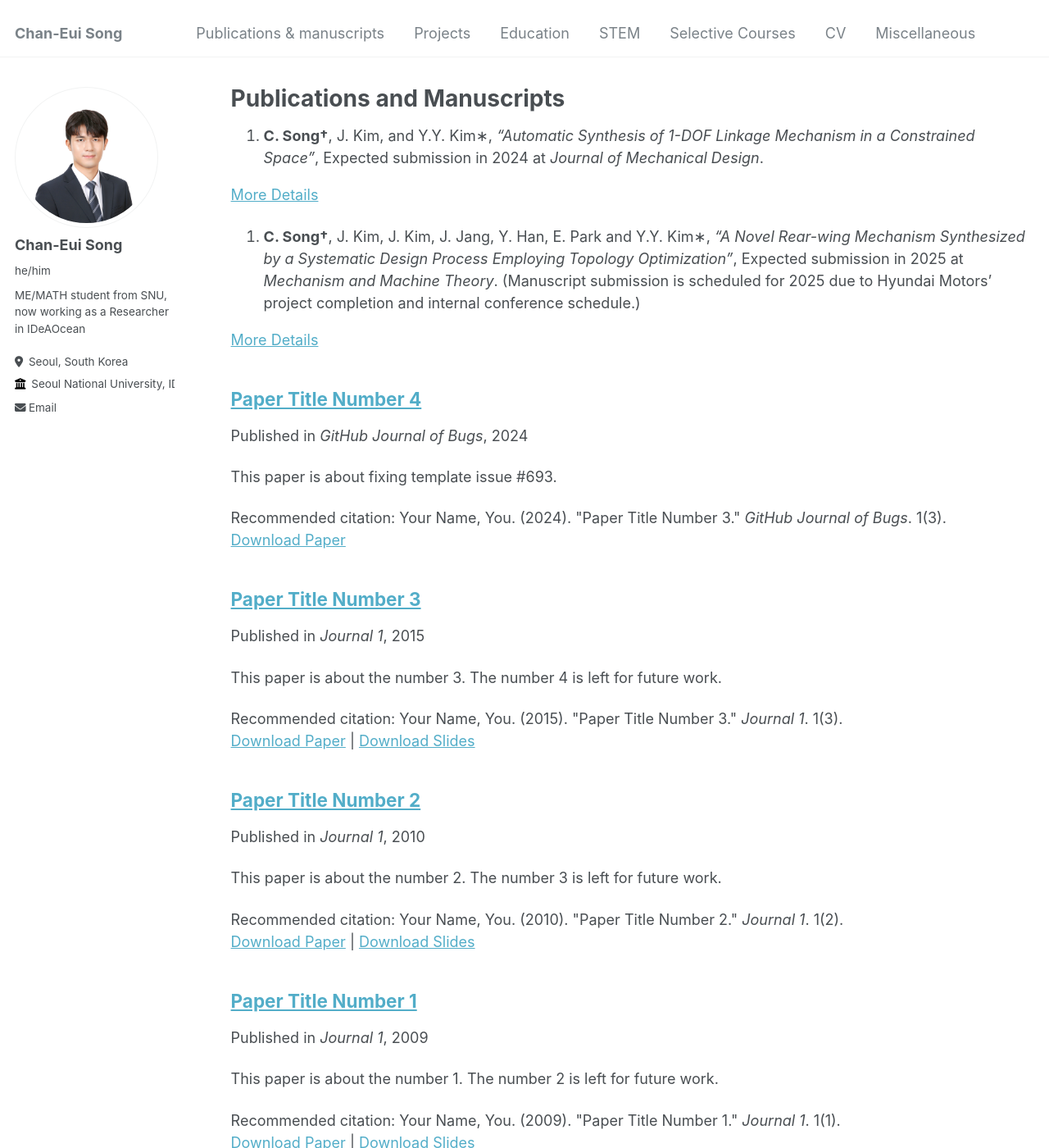
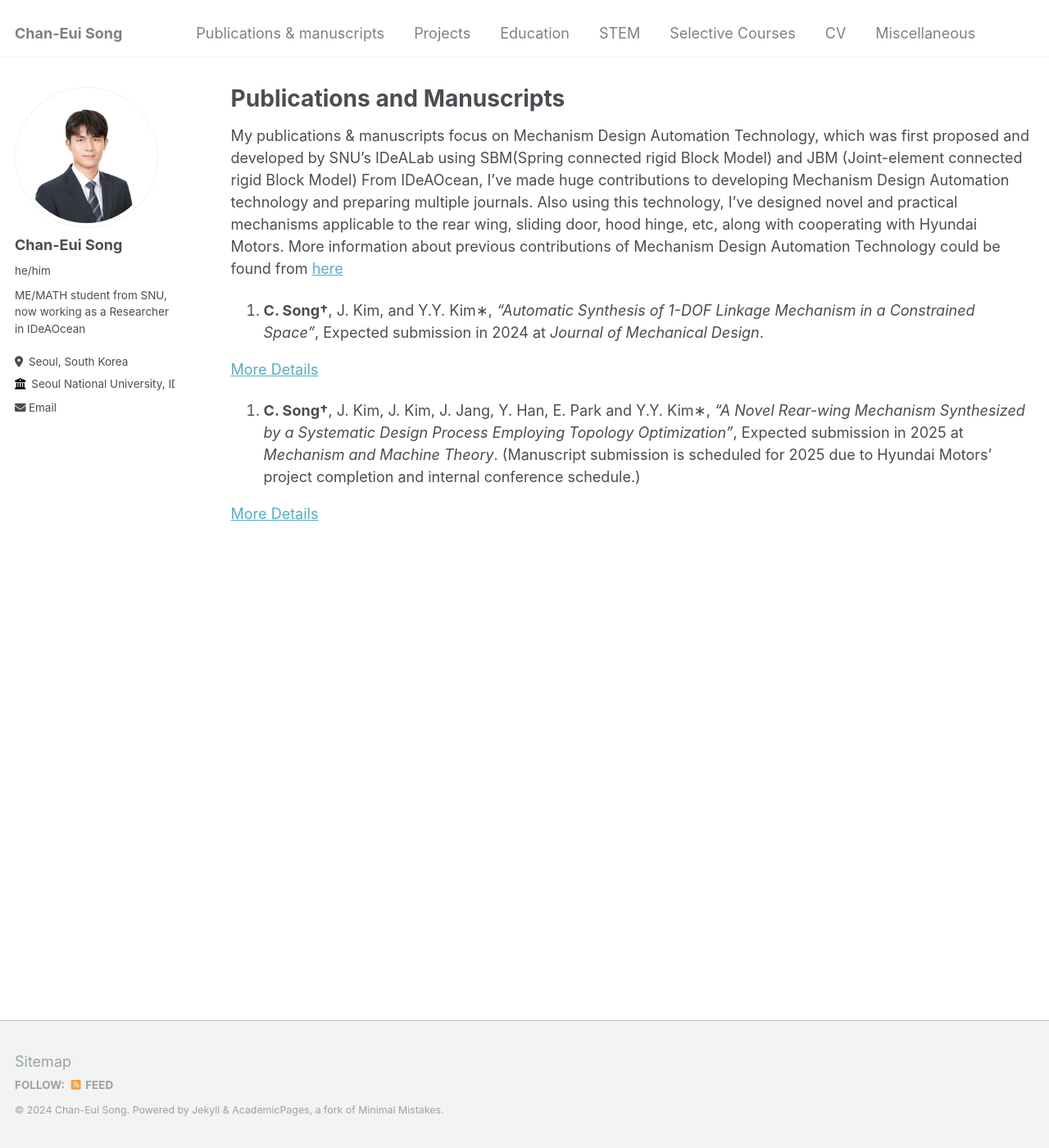
Before and after one commit to cksdml1014/chanisong, a Jekyll site: the page built from _pages/publications.md, in a window 1280 px wide and 1400 px high. Shown: the whole window at 82% size. Built offline with Jekyll 4.4.1, drawn with Linux system fonts in a browser that asks for light colours.

Commit message:
Update publications.md

```diff
--- a/_pages/publications.md
+++ b/_pages/publications.md
@@ -4,6 +4,12 @@ title: "Publications and Manuscripts"
 permalink: /publications/
 author_profile: true
 ---
+
+My publications & manuscripts focus on Mechanism Design Automation Technology, which was first proposed and developed by SNU's IDeALab using SBM(Spring connected rigid Block Model) and JBM (Joint-element connected rigid
+Block Model)
+From IDeAOcean, I've made huge contributions to developing Mechanism Design Automation technology and preparing multiple journals.
+Also using this technology, I've designed novel and practical mechanisms applicable to the rear wing, sliding door, hood hinge, etc, along with cooperating with Hyundai Motors.
+More information about previous contributions of Mechanism Design Automation Technology could be found from [here](https://ideaocean.ai/technology/)
 
 
 1. **C. Song†**, J. Kim, and Y.Y. Kim∗, *“Automatic Synthesis of 1-DOF Linkage Mechanism in a Constrained Space”*, Expected
@@ -18,16 +24,3 @@ Theory*.
 (Manuscript submission is scheduled for 2025 due to Hyundai Motors’ project completion and internal conference schedule.)
 
 [More Details](https://cksdml1014.github.io/chanisong//publications/2010-10-01-paper-title-number-2)
-
-
-{% if site.author.googlescholar %}
-  <div class="wordwrap">You can also find my articles on <a href="{{site.author.googlescholar}}">my Google Scholar profile</a>.</div>
-{% endif %}
-
-{% include base_path %}
-
-{% for post in site.publications reversed %}
-  {% include archive-single.html %}
-{% endfor %}
-
--->
```
